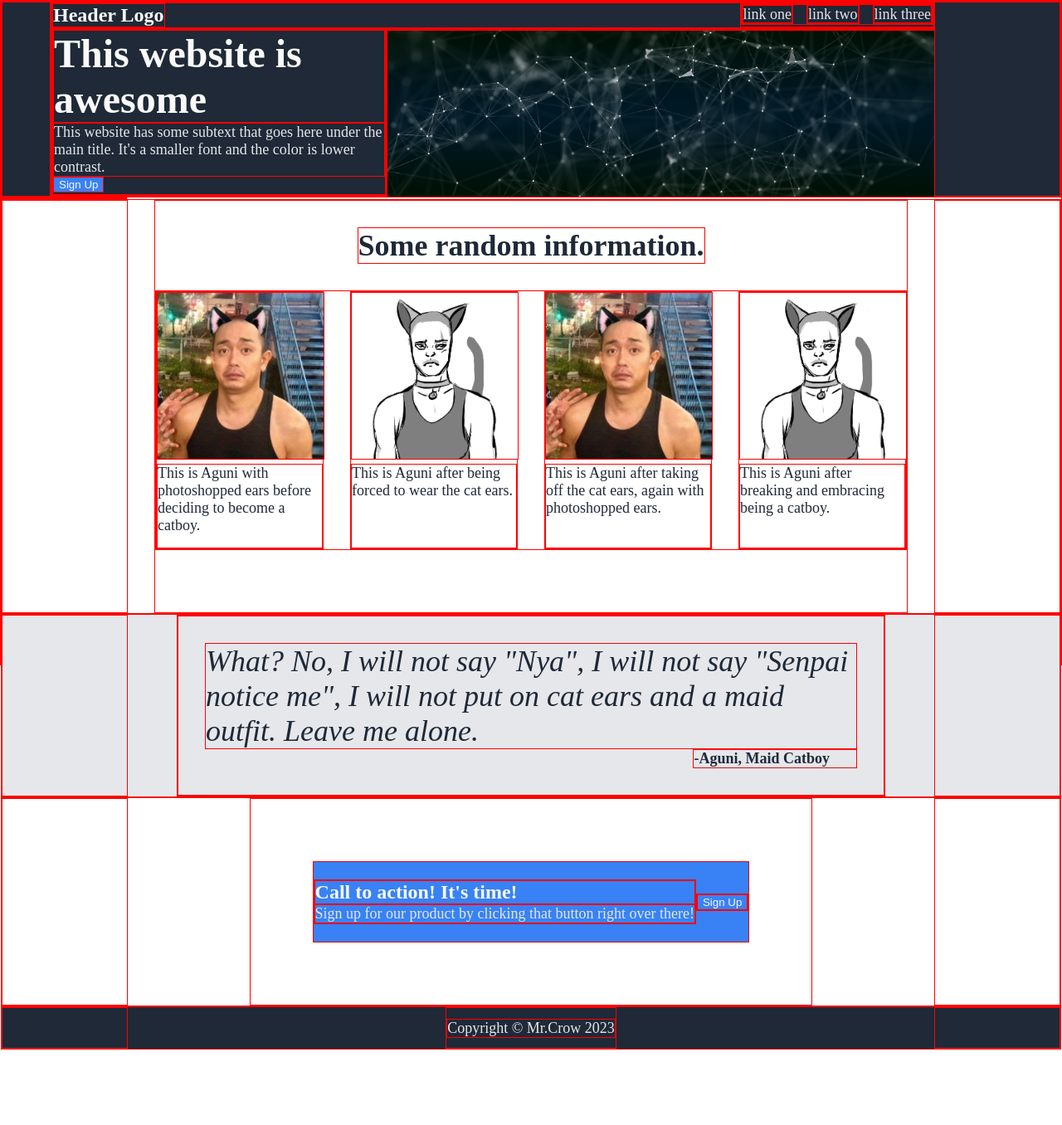
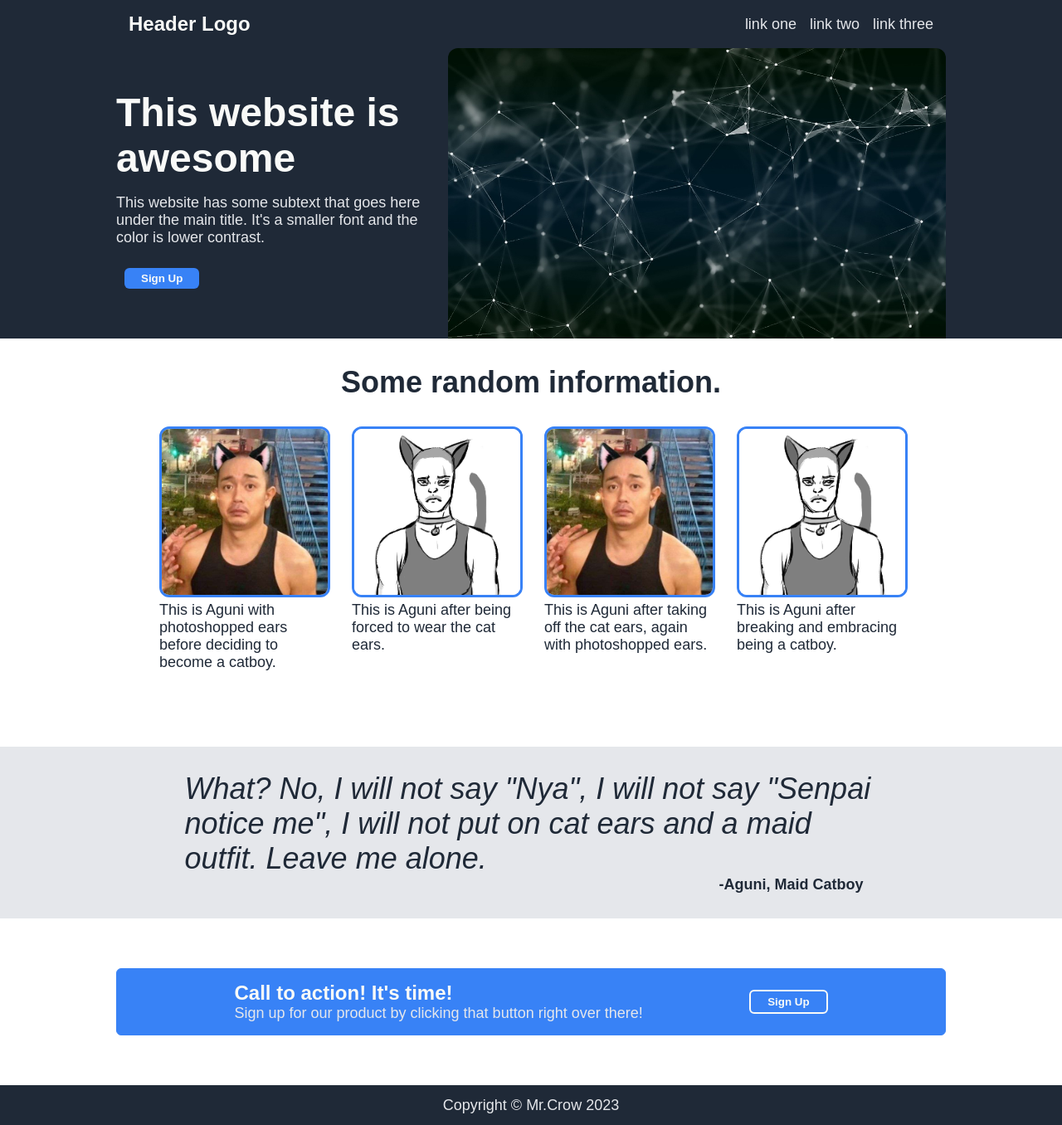
Before and after one commit to MrCorvid/css-test, a plain HTML site: page index.html in a window 1280 px wide. Shown: the whole page at 83% size. Before the commit the page ends 1265 px from the top, so only its background shows below. Drawn offline with Linux system fonts and the light colour scheme.

Commit message:
final: complete all style, structure, and aesthetic changes

```diff
--- a/index.html
+++ b/index.html
@@ -18,7 +18,6 @@
     <![endif]-->
 
     <div class="spacer-outer hero-header-bg">
-      <div class="spacer"></div>
       <div class="hero-header">
         <div class="header">
           <div class="logo logo-text">Header Logo</div>
@@ -41,10 +40,8 @@
           </div>
         </div>
       </div>
-      <div class="spacer"></div>
     </div>
     <div class="spacer-outer">
-      <div class="spacer"></div>
       <div class="info">
         <div class="info-header info-header-text">Some random information.</div>
         <div class="info-cards info-card-text">
@@ -66,20 +63,16 @@
           </div>
         </div>
       </div>
-      <div class="spacer"></div>
     </div>
     <div class="spacer-outer quote-bg">
-      <div class="spacer"></div>
       <div class="quote">
         <div class="quote-body">
           <div class="quote-text">What? No, I will not say "Nya", I will not say "Senpai notice me", I will not put on cat ears and a maid outfit. Leave me alone.</div>
           <div class="quote-attr">-Aguni, Maid Catboy</div>
         </div>
       </div>
-      <div class="spacer"></div>
     </div>
     <div class="spacer-outer ">
-      <div class="spacer"></div>
       <div class="coa">
         <div class="coa-card coa-card-bg">
           <div class="coa-left">
@@ -91,14 +84,11 @@
           </div>
         </div>
       </div>
-      <div class="spacer"></div>
     </div>
     <div class="spacer-outer footer-bg">
-      <div class="spacer"></div>
       <div class="footer">
         <div class="secondary-text">Copyright © Mr.Crow 2023</div>
       </div>
-      <div class="spacer"></div>
     </div>
   </body>
 </html>
--- a/style.css
+++ b/style.css
@@ -1,6 +1,4 @@
-* {
-  border: 1px solid red;
-} /**/
+@import url('https://fonts.googleapis.com/css?family=Quicksand&display=swap');
 
 body {
   display: flex;
@@ -10,6 +8,8 @@ body {
   border: 0;
   padding: 0;
   margin: 0;
+
+  font-family: 'Muli', sans-serif;
 }
 
 ul {
@@ -74,11 +74,11 @@ FONTS
 }
 
 .button-one {
-
+  font-weight: bold;
 }
 
 .button-two {
-
+  font-weight: bold;
 }
 
 
@@ -112,32 +112,30 @@ BACKGROUND COLORS
 
 .spacer-outer {
   display: flex;
-  justify-content: space-between;
-}
-
-.spacer {
-  flex: 1;
-  max-width: 150px;
+  justify-content: center;
 }
 
 
 .hero-header {
   flex: 1 1 auto;
   min-width: 100px;
+  max-width: 1000px;
   display: flex;
   flex-direction: column;
   justify-content: space-between;
-  padding-right: 150px;
 }
 
 .header {
   display: flex;
   justify-content: space-between;
+  align-items: center;
+  margin: 15px;
 }
 
 .header ul {
   display: flex;
   gap: 16px;
+  padding-left: 30px;
 }
 
 ul li {
@@ -151,7 +149,8 @@ ul li {
 .hero {
   display: flex;
   justify-content: flex-start;
-  height: 200px;
+  align-items: center;
+  height: 350px;
 }
 
 .left {
@@ -159,6 +158,7 @@ ul li {
   flex-direction: column;
   flex: 3 0 auto;
   max-width: 400px;
+  gap: 16px;
 }
 
 .left .title {
@@ -172,17 +172,26 @@ ul li {
 .left button {
   max-width: fit-content;
   flex: none;
+
+  border: 1px none;
+  border-radius: 6px;
+  padding: 5px 20px 5px 20px;
+
+  margin: 10px;
 }
 
 .right {
   flex: 2;
-  height: 200px;
+  height: 350px;
+
 }
 
 .right img {
   width: 100%;
   height: 100%;
   object-fit: cover;
+  border: 1px none;
+  border-radius: 12px 12px 0 0;
 }
 
 .info {
@@ -193,9 +202,13 @@ ul li {
 }
 
 .info-header {
-  margin: min(5%, 32px);
+  display: flex;
+  margin: min(5%, 32px) min(2%, 32px) min(5%, 32px) min(2%, 32px);
+}
+
+.info-header div {
   flex: none;
-  width: fit-content;
+  min-width: 400px;
 }
 
 .info-cards {
@@ -217,6 +230,8 @@ ul li {
   height: 200px;
   width: 200px;
   object-fit: cover;
+  border: 3px solid #3882f6;
+  border-radius: 12px;
 }
 
 .card div {
@@ -229,7 +244,9 @@ ul li {
   justify-content: center;
   align-items: center;
   max-width: 850px;
-  padding: min(5%, 32px);
+  margin-top: 30px;
+  margin-bottom: 30px;
+  padding-left: 15px;
 }
 
 .quote-attr{
@@ -238,26 +255,41 @@ ul li {
 }
 
 .coa {
+  flex: 1 1 auto;
+  min-width: 100px;
+  max-width: 1000px;
   display: flex;
-  justify-content: center;
-  align-items: center;
+  flex-direction: column;
+  justify-content: space-between;
 }
 
 .coa-card {
   display: flex;
+  justify-content: space-evenly;
   align-items: center;
-  height: 96px;
-  flex: auto;
-  margin: 75px;
+  padding: 15px;
+  margin-top: 60px;
+  margin-bottom: 60px;
+  border: 1px solid #3882f6;
+  border-radius: 6px;
 }
 
 .coa-left {
-  display: flex;
-  flex-direction: column;
+
+}
+
+.coa-left div {
 }
 
 .coa-right {
+  flex: none;
+  margin-left: 2px;
+}
 
+.coa-right button {
+  border: 2px solid #F9FAF8;
+  border-radius: 6px;
+  padding: 5px 20px 5px 20px;
 }
 
 .footer {
```
